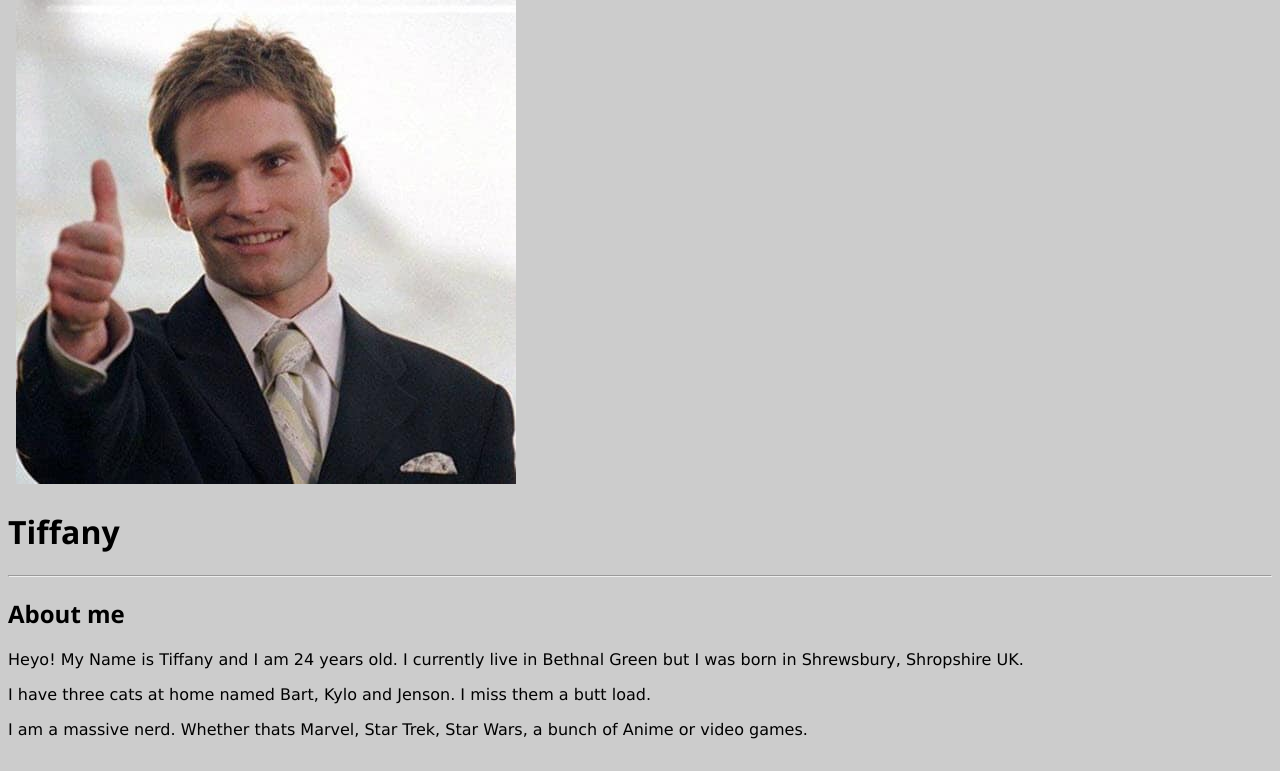
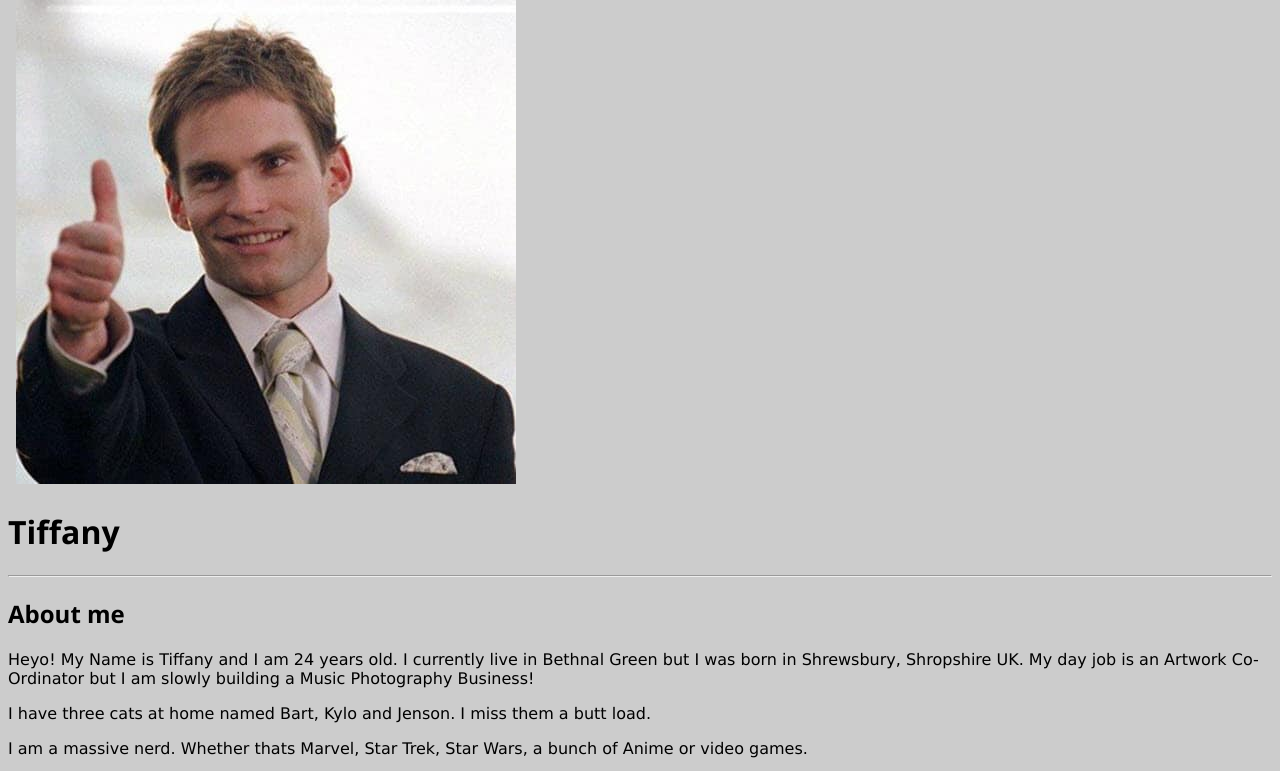
Before and after one commit to tsande02/tsande02, a plain HTML site: page index.html in a window 1280 px wide. Shown: the part 75-846 px from the top of the page. Drawn offline with nearby package versions, Linux system fonts and the light colour scheme; grey boxes are pictures that could not be loaded.

Commit message:
Update index.html

```diff
--- a/index.html
+++ b/index.html
@@ -42,7 +42,7 @@
 
     <h2>About me</h2>
 
-    <p style="font-family:verdana">Heyo! My Name is Tiffany and I am 24 years old. I currently live in Bethnal Green but I was born in Shrewsbury, Shropshire UK.
+    <p style="font-family:verdana">Heyo! My Name is Tiffany and I am 24 years old. I currently live in Bethnal Green but I was born in Shrewsbury, Shropshire UK. My day job is an Artwork Co-Ordinator but I am slowly building a Music Photography Business!
     </p>
 
     <p style="font-family:verdana">I have three cats at home named Bart, Kylo and Jenson. I miss them a butt load.
```
